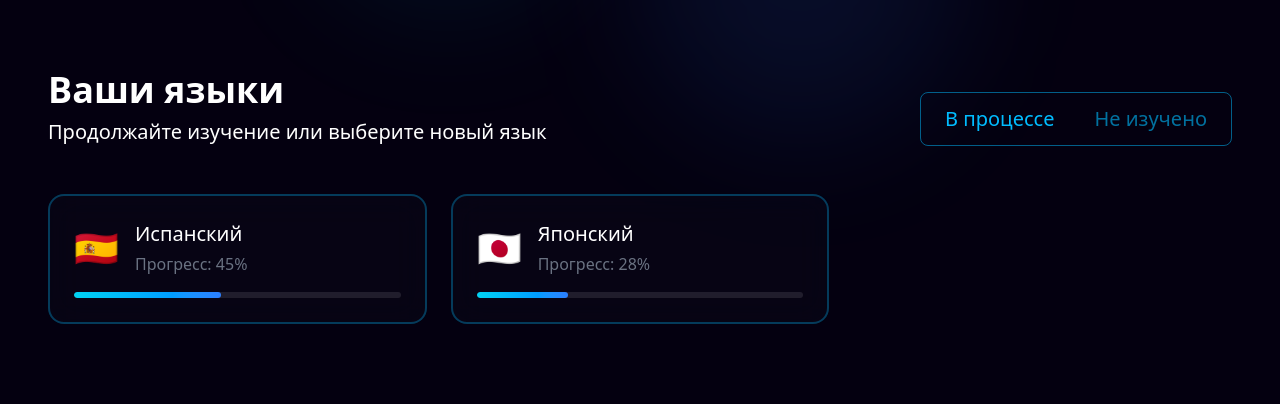
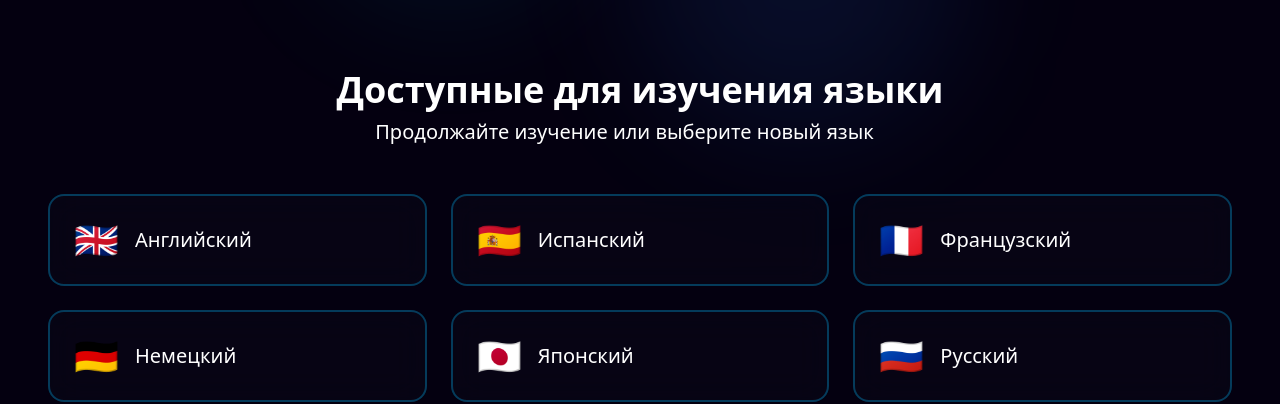
Before and after one commit to WalexWeb/LinguaFlow-client, a React (Vite) app: page / in a window 1280 px wide. Shown: the part 453-857 px from the top of the page. Built offline with nearby package versions, Linux system fonts and the light colour scheme; no server answers.

Commit message:
style: обновлен стиль секции языков главной страницы

```diff
--- a/src/app/components/shared/LanguageCard.tsx
+++ b/src/app/components/shared/LanguageCard.tsx
@@ -1,43 +1,17 @@
 import { motion } from "framer-motion";
 
-const LanguageCard = ({
-  name,
-  flag,
-  progress,
-}: {
-  name: string;
-  flag: string;
-  progress?: number;
-}) => (
+const LanguageCard = ({ name, flag }: { name: string; flag: string }) => (
   <motion.div
     whileHover={{ y: -3, scale: 1.02 }}
     whileTap={{ scale: 0.99 }}
-    className="cursor-pointer overflow-hidden rounded-2xl border-2 border-sky-400/30 bg-gray-700/7 p-6 backdrop-blur-lg hover:border-sky-400/55"
+    className="overflow-hidden rounded-2xl border-2 border-sky-400/30 bg-gray-700/7 p-6 backdrop-blur-lg hover:border-sky-400/55"
   >
     <div className="z-10 flex items-center gap-4">
       <div className="text-4xl">{flag}</div>
       <div>
         <h3 className="text-xl font-medium">{name}</h3>
-        {progress !== undefined && (
-          <span className="mt-1 block text-md text-gray-500">
-            Прогресс: {progress}%
-          </span>
-        )}
       </div>
     </div>
-
-    {progress !== undefined && (
-      <div className="relative z-10 mt-4">
-        <div className="h-1.5 overflow-hidden rounded-full bg-white/10">
-          <motion.div
-            initial={{ width: 0 }}
-            animate={{ width: `${progress}%` }}
-            transition={{ delay: 0.3, duration: 0.8 }}
-            className="h-full rounded-full bg-gradient-to-r from-cyan-400 to-blue-500"
-          />
-        </div>
-      </div>
-    )}
 
     <div className="absolute inset-0 z-0 bg-gradient-to-br from-white/5 to-white/0 opacity-0 transition-opacity group-hover:opacity-100" />
   </motion.div>
--- a/src/app/pages/Games/Games.tsx
+++ b/src/app/pages/Games/Games.tsx
@@ -38,7 +38,7 @@ export default function Games() {
       rating: 4.5,
       playsCount: 876,
       rewards: { xp: 75, coins: 15 },
-      isCompleted: false,
+      isCompleted: true,
       link: "/",
     },
     {
--- a/src/app/pages/Home/LanguageSection.tsx
+++ b/src/app/pages/Home/LanguageSection.tsx
@@ -1,12 +1,8 @@
-import { useState } from "react";
 import { AnimatePresence, motion } from "framer-motion";
-import { learningLanguages, newLanguages } from "@/data/mockData";
-import type { LanguageWithProgress } from "../../types/languageCard.type.";
 import LanguageCard from "../../components/shared/LanguageCard";
+import { languagesSelectorData } from "@/data/langs";
 
 function LanguageSection() {
-  const [activeTab, setActiveTab] = useState<"learning" | "new">("learning");
-
   return (
     <section className="mx-auto max-w-7xl px-6 py-16 lg:px-12">
       <div className="mb-12">
@@ -14,51 +10,30 @@ function LanguageSection() {
           initial={{ opacity: 0 }}
           whileInView={{ opacity: 1 }}
           viewport={{ once: true, margin: "-100px" }}
-          className="flex flex-col items-start justify-between gap-6 md:flex-row md:items-end"
+          className="flex flex-col justify-center gap-6 md:flex-row"
         >
           <div>
-            <h3 className="mb-2 text-4xl font-semibold">Ваши языки</h3>
-            <p className="text-opacity-60 max-w-xl text-xl text-white">
+            <h3 className="mb-2 text-center text-4xl font-semibold">
+              Доступные для изучения языки
+            </h3>
+            <p className="text-opacity-60 max-w-xl text-center text-xl text-white">
               Продолжайте изучение или выберите новый язык
             </p>
-          </div>
-
-          <div className="flex rounded-lg border border-sky-400/50 p-1 text-xl">
-            <button
-              onClick={() => setActiveTab("learning")}
-              className={`cursor-pointer rounded-md px-5 py-2 text-sky-400 transition-colors hover:text-sky-500 ${activeTab === "learning" ? "bg-opacity-10" : "text-sky-400/60"}`}
-            >
-              В процессе
-            </button>
-            <button
-              onClick={() => setActiveTab("new")}
-              className={`cursor-pointer rounded-md px-5 py-2 text-sky-400 transition-colors hover:text-sky-500 ${activeTab === "new" ? "bg-opacity-10" : "text-sky-400/60"}`}
-            >
-              Не изучено
-            </button>
           </div>
         </motion.div>
       </div>
 
       <AnimatePresence mode="wait">
         <motion.div
-          key={activeTab}
           initial={{ opacity: 0, y: 20 }}
           animate={{ opacity: 1, y: 0 }}
           exit={{ opacity: 0, y: -20 }}
           transition={{ duration: 0.3 }}
-          className="grid grid-cols-1 gap-6 sm:grid-cols-2 lg:grid-cols-3"
+          className="max-w-8xl grid grid-cols-1 gap-6 sm:grid-cols-2 lg:grid-cols-3"
         >
-          {(activeTab === "learning" ? learningLanguages : newLanguages).map(
-            (lang, i) => (
-              <LanguageCard
-                key={i}
-                name={lang.name}
-                flag={lang.flag}
-                progress={(lang as LanguageWithProgress).progress}
-              />
-            ),
-          )}
+          {languagesSelectorData.map((lang, i) => (
+            <LanguageCard key={i} name={lang.name} flag={lang.code} />
+          ))}
         </motion.div>
       </AnimatePresence>
     </section>
--- a/src/app/pages/Onboarding/LanguageSelector.tsx
+++ b/src/app/pages/Onboarding/LanguageSelector.tsx
@@ -1,5 +1,5 @@
 import { useOnboardingStore } from "@/app/stores/OnboardingStore";
-import { languagesSelectorData } from "@/data/onboard";
+import { languagesSelectorData } from "@/data/langs";
 import { motion } from "framer-motion";
 
 const LanguageSelector = () => {
@@ -12,7 +12,6 @@ const LanguageSelector = () => {
       setSelectedLanguages([...selectedLanguages, lang]);
     }
   };
-
 
   return (
     <div className="space-y-3">
```
Also changed, not shown: src/data/langs.ts (renamed from src/data/onboard.ts).
